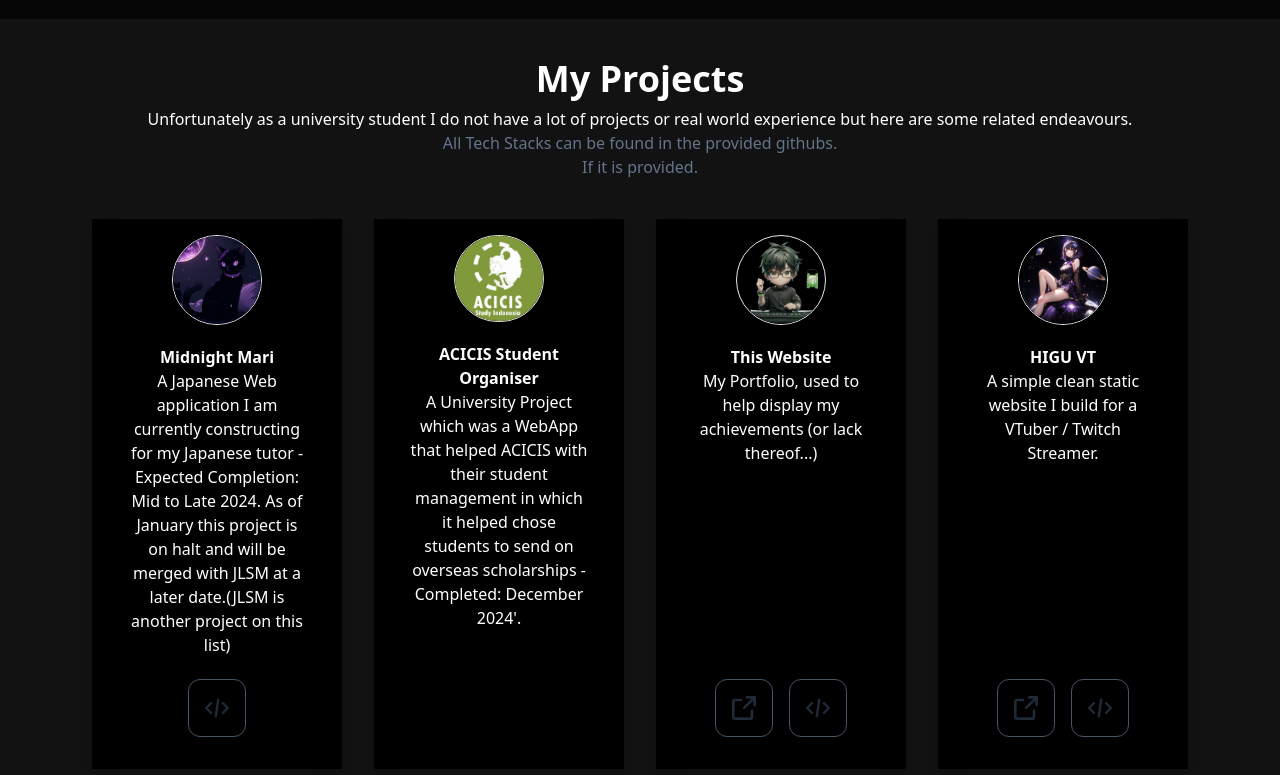
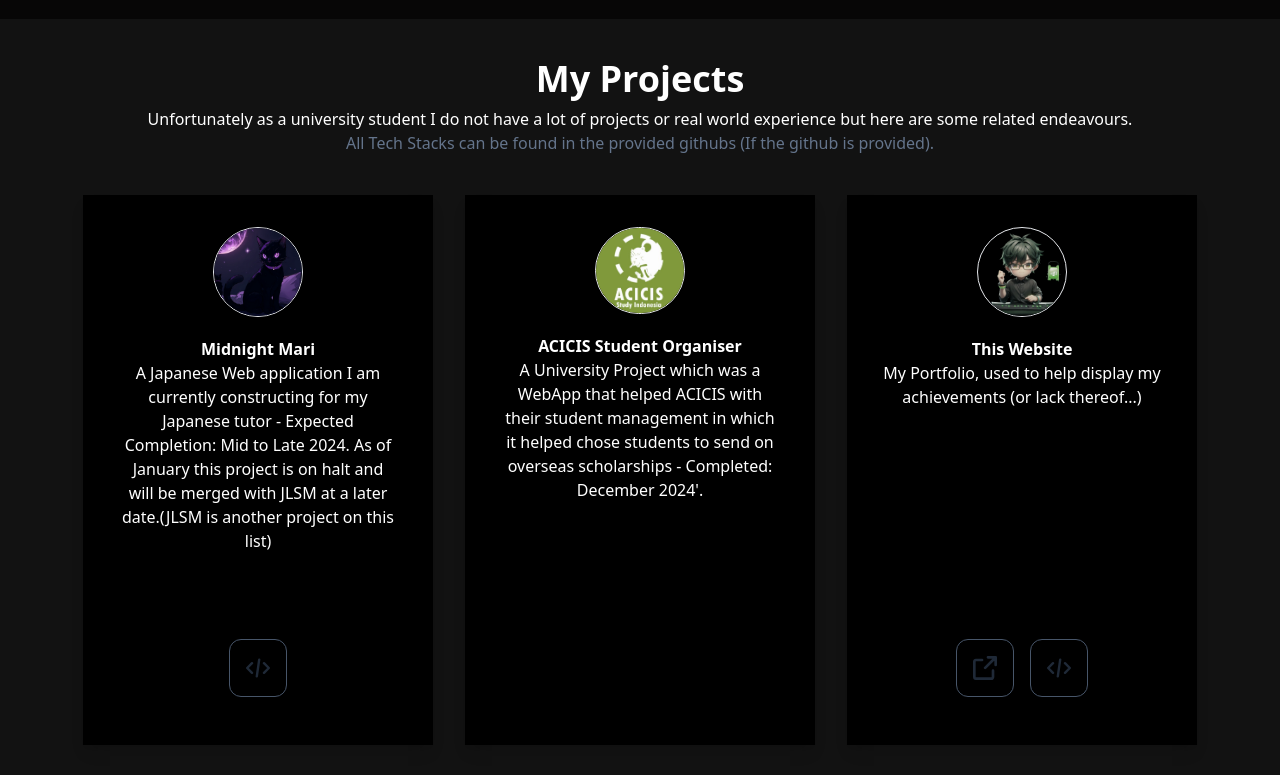
Before and after one commit to Fozzyack/myResume, a React (Create React App) app: page / in a window 1280 px wide. Shown: the part 1660-2435 px from the top of the page. Built offline with nearby package versions, Linux system fonts and the light colour scheme; the HTML template or start-up script is replaced by a standard one.

Commit message:
Fitting Projects

```diff
--- a/src/Components/ProjectCard.jsx
+++ b/src/Components/ProjectCard.jsx
@@ -76,7 +76,7 @@
                     whileInView={{opacity: 1}}
                     transition={{delay:0.2 * index}}
                     viewport={{once: true}}
-                    key={index} className='flex flex-col bg-black h-[550px] w-[250px] text-center items-center p-4 shadow-lg'>
+                    key={index} className='flex flex-col bg-black h-[550px] w-[350px] text-center items-center p-4 py-8 shadow-lg'>
 
                         <img src={card.image} alt='projectImg' className='border rounded-full h-[90px] w-[90px]'/>
 
--- a/src/Components/Projects.jsx
+++ b/src/Components/Projects.jsx
@@ -1,24 +1,27 @@
-import React from 'react'
-import ProjectCard from './ProjectCard'
+import React from "react";
+import ProjectCard from "./ProjectCard";
 const Projects = () => {
 	return (
-    <section id='projects'>
-      <div
-      >
-        <h2 className='text-center text-white font-bold text-4xl'>
+		<section id="projects">
+			<div>
+				<h2 className="text-center text-white font-bold text-4xl">
 					My Projects
 				</h2>
-        <p className='text-white text-center mt-2'>
-          Unfortunately as a university student I do not have a lot of projects or real world experience but here are some related endeavours.
+				<p className="text-white text-center mt-2">
+					Unfortunately as a university student I do not have a lot of
+					projects or real world experience but here are some related
+					endeavours.
 				</p>
-        <p className='text-slate-500 text-center'>All Tech Stacks can be found in the provided githubs. <br /> If it is provided.</p>
+				<p className="text-slate-500 text-center">
+					All Tech Stacks can be found in the provided githubs (If the
+					github is provided).
+				</p>
 				<div>
 					<ProjectCard />
 				</div>
 			</div>
 		</section>
+	);
+};
 
-  )
-}
-
-export default Projects
+export default Projects;
```
Lines whose indentation alone changed are shown as unchanged.
